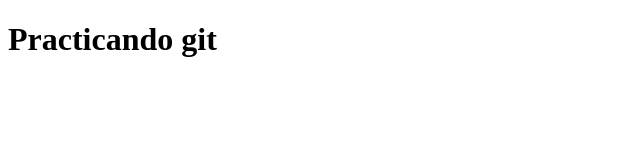
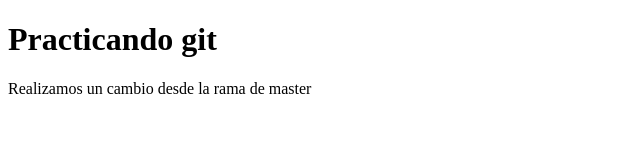
Before and after one commit to AndresGT1996/TareaNumero6PracticaGit, a plain HTML site: page index.html in a window 1280 px wide. Shown: the whole page, without its empty margins (0-640 px from the left). Drawn offline with Linux system fonts and the light colour scheme.

Commit message:
se agrego un p en el index desde la rama master

```diff
--- a/index.html
+++ b/index.html
@@ -7,5 +7,6 @@
 </head>
 <body>
     <h1> Practicando git</h1>
+    <p>Realizamos un cambio desde la rama de master</p>
 </body>
 </html>
```
